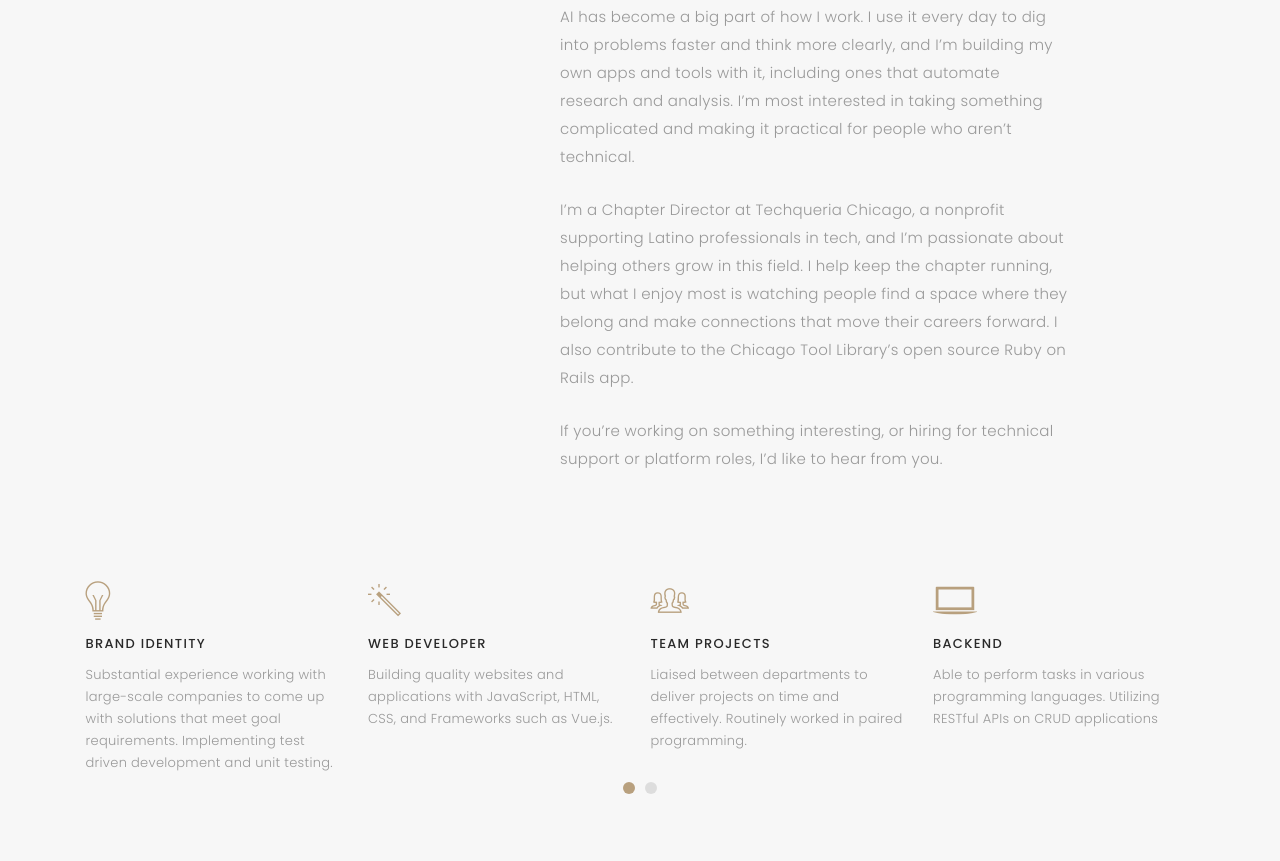
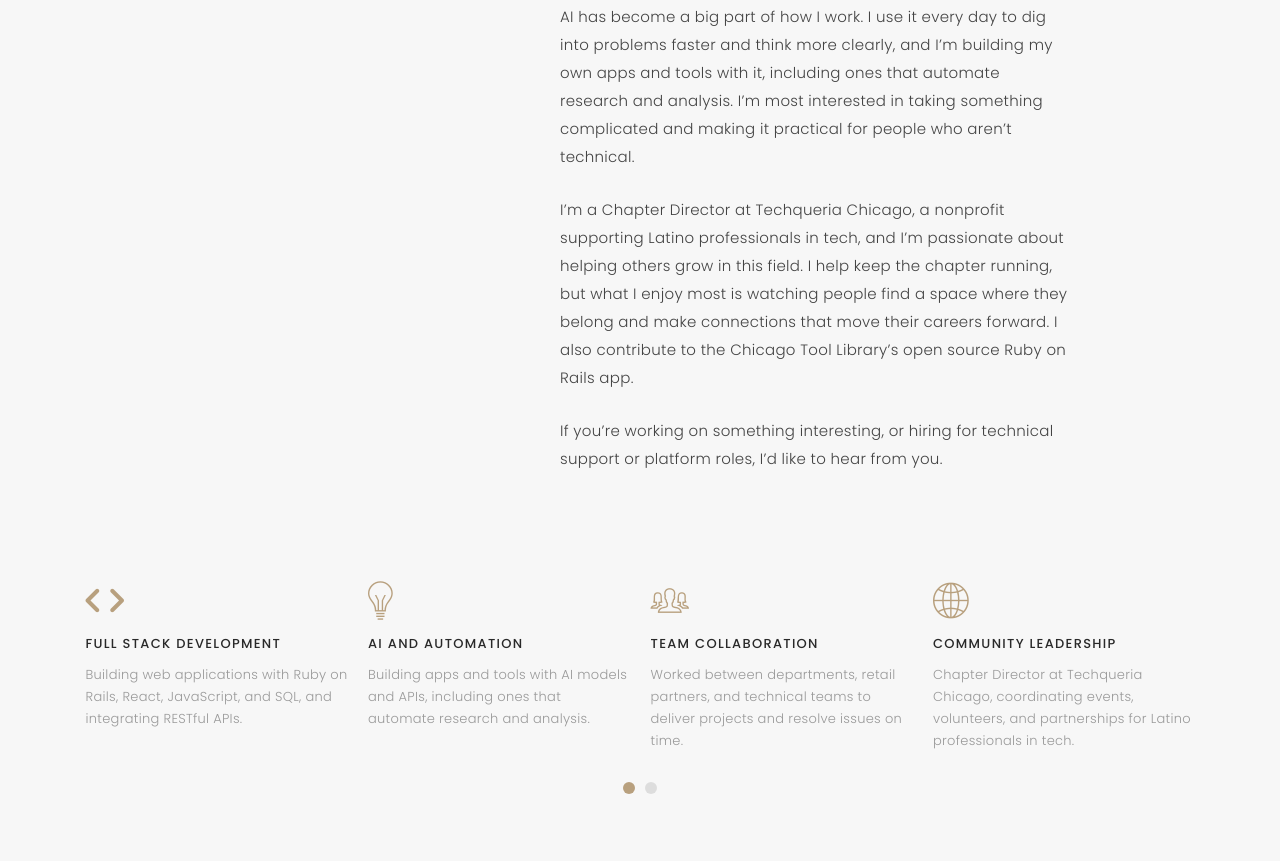
Before and after one commit to fgonza23/fgonza23.github.io, a plain HTML site: page index.html in a window 1280 px wide. Shown: the part 1479-2340 px from the top of the page. Drawn offline with nearby package versions, Linux system fonts and the light colour scheme; files whose address does not match are found by name; a web font is replaced by a local one.

Commit message:
New skill cards, darker bio text, remove phone number
Co-Authored-By: Claude Opus 5.5 <noreply@anthropic.com>

```diff
--- a/css/style.css
+++ b/css/style.css
@@ -316,6 +316,7 @@ nav ul li a {
 
 #about .about-descr .separator {
   max-width: 80%;
+  color: #444444;
   margin-bottom: 0;
   text-align: left;
 }
--- a/index.html
+++ b/index.html
@@ -124,49 +124,41 @@
 
           <div class="services-block">
 
-            <i class="ion-ios-browsers-outline"></i>
-            <span>OBJECT-ORIENTED PROGRAMMING</span>
-            <p class="separator">Proficient in OOP within networks as well as online applications. Extensive knowledge using Ruby on Rails. </p>
+            <i class="ion-ios-gear-outline"></i>
+            <span>TECHNICAL SUPPORT</span>
+            <p class="separator">Escalated support across platforms and systems, from authentication and access to devices and data issues. I find the root cause and explain the fix clearly, in English or Spanish.</p>
+
+          </div>
+
+          <div class="services-block">
+
+            <i class="ion-code"></i>
+            <span>FULL STACK DEVELOPMENT</span>
+            <p class="separator">Building web applications with Ruby on Rails, React, JavaScript, and SQL, and integrating RESTful APIs.</p>
 
           </div>
 
           <div class="services-block">
 
             <i class="ion-ios-lightbulb-outline"></i>
-            <span>BRAND IDENTITY</span>
-            <p class="separator"> Substantial experience working with large-scale companies to come up with solutions that meet goal requirements. Implementing test driven development and unit testing.</p>
-
-          </div>
-
-          <div class="services-block">
-
-            <i class="ion-ios-color-wand-outline"></i>
-            <span>WEB DEVELOPER</span>
-            <p class="separator">Building quality websites and applications with JavaScript, HTML, CSS, and Frameworks such as Vue.js.</p>
+            <span>AI AND AUTOMATION</span>
+            <p class="separator">Building apps and tools with AI models and APIs, including ones that automate research and analysis.</p>
 
           </div>
 
           <div class="services-block">
 
             <i class="ion-ios-people-outline"></i>
-            <span>TEAM PROJECTS</span>
-            <p class="separator">Liaised between departments to deliver projects on time and effectively. Routinely worked in paired programming. </p>
+            <span>TEAM COLLABORATION</span>
+            <p class="separator">Worked between departments, retail partners, and technical teams to deliver projects and resolve issues on time.</p>
 
           </div>
 
-          <!--<div class="services-block">
-
-            <i class="ion-ios-ionic-outline"></i>
-            <span>Analytics</span>
-            <p class="separator">To an English person, it will seem like simplified English,told me what </p>
-
-          </div>-->
-
           <div class="services-block">
 
-            <i class="ion-laptop"></i>
-            <span>BACKEND</span>
-            <p class="separator">Able to perform tasks in various programming languages. Utilizing RESTful APIs on CRUD applications </p>
+            <i class="ion-ios-world-outline"></i>
+            <span>COMMUNITY LEADERSHIP</span>
+            <p class="separator">Chapter Director at Techqueria Chicago, coordinating events, volunteers, and partnerships for Latino professionals in tech.</p>
 
           </div>
 
@@ -347,7 +339,6 @@
 
               <ul class="contact-details">
                                 <li><span>Chicago, IL</span></li>
-                <li><span><a href="tel:+12192409052">219-240-9052</a></span></li>
                 <li><span><a href="mailto:francisco.gonz0906@gmail.com">francisco.gonz0906@gmail.com</a></span></li>
               </ul>
 
```
